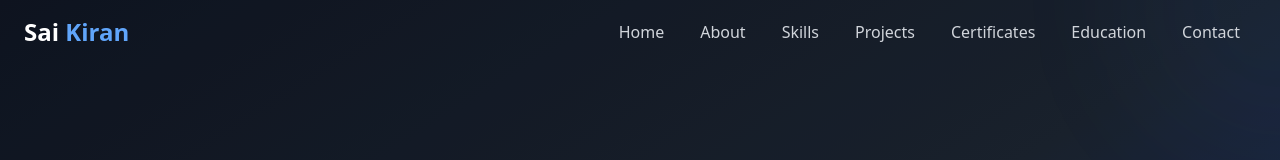
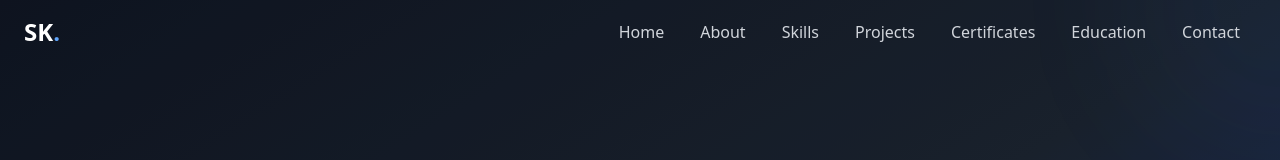
Before and after one commit to saikiransandeep/saikiran-portfolio, a React (Vite) app: page / in a window 1280 px wide. Shown: the top 160 px of the page. Built offline with nearby package versions, Linux system fonts and the light colour scheme.

Commit message:
Add SK logo to header
Adds "SK" text with a dot separator to the top-left of the header.

```diff
--- a/src/components/Header.tsx
+++ b/src/components/Header.tsx
@@ -40,7 +40,7 @@ const Header = () => {
         <div className="flex items-center justify-between h-16">
           {/* Logo */}
           <div className="text-2xl font-bold text-white">
-            Sai <span className="text-blue-400">Kiran</span>
+            SK<span className="text-blue-400">.</span>
           </div>
 
           {/* Desktop Navigation */}
```
